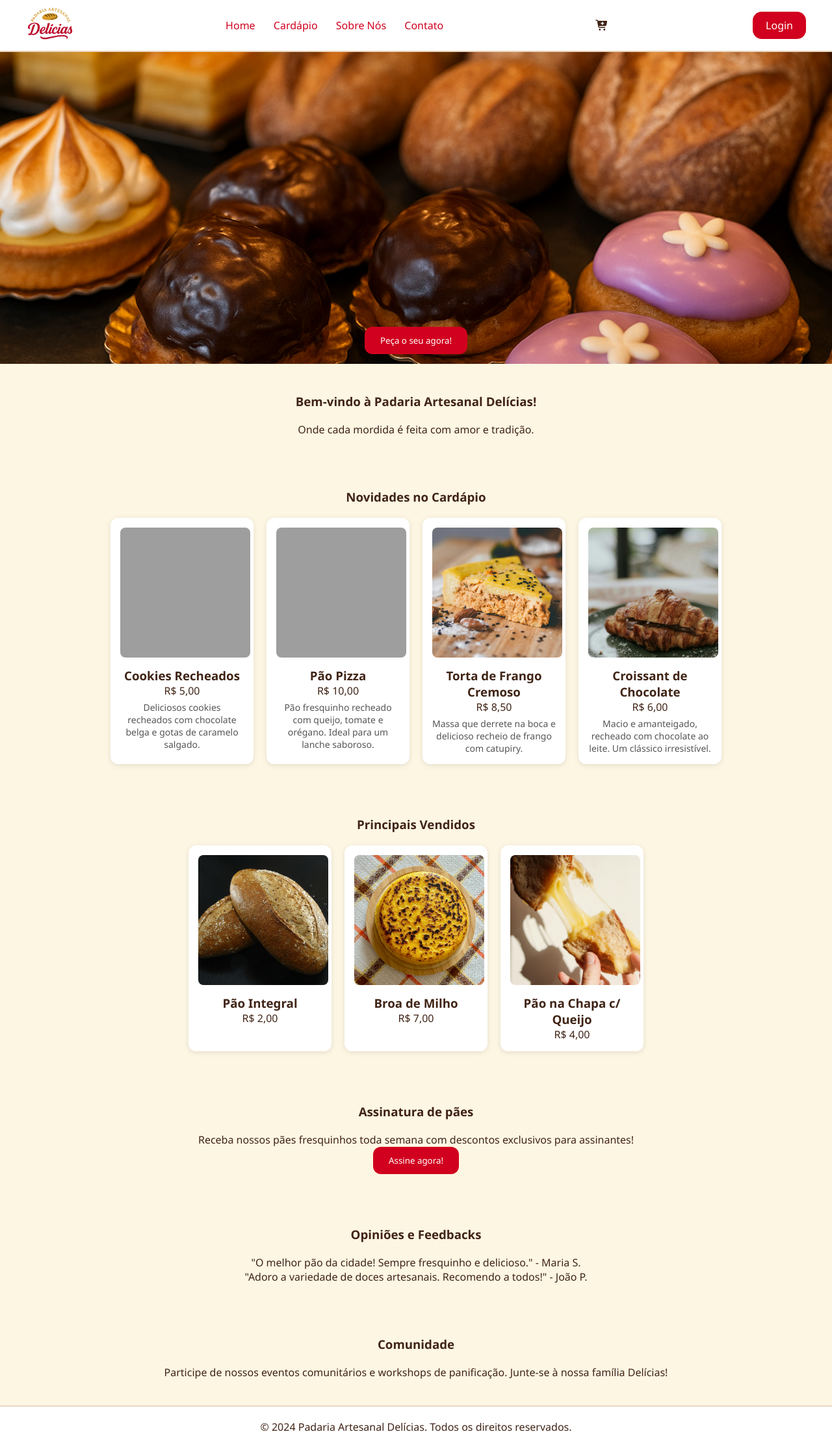
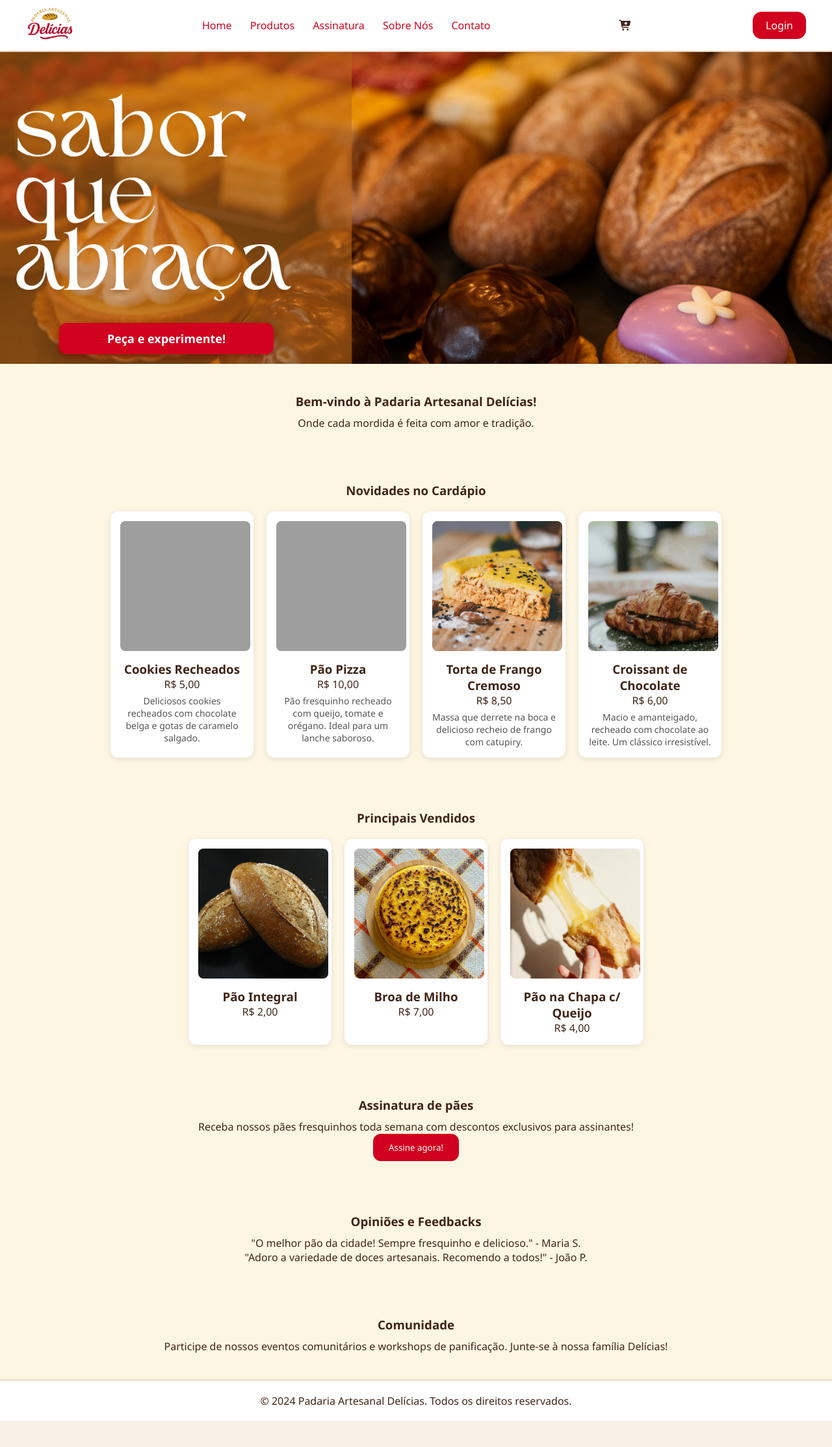
Before and after one commit to Gb-gomes/ProjetoSitePadaria, a PHP site: page / in a window 1280 px wide. Shown: the whole page at 65% size. After the commit the page ends 2187 px from the top, so only its background shows below. Run offline with PHP 8.4, Linux system fonts and the light colour scheme; some libraries are stand-ins or nearby versions; grey boxes are pictures that could not be loaded.

Commit message:
Estilização do botão do banner

```diff
--- a/index.css
+++ b/index.css
@@ -68,16 +68,25 @@ nav a:hover {
 }
 
 .button-comprar {
-    position: absolute;
+    align-items: flex-end;
+    position:absolute;
     bottom: 20px;
-    left: 50%;
+    box-shadow: 0 4px 11px 0 rgba(114, 3, 3, 0.6);
+    left: 20%;
     transform: translateX(-50%);
-    padding: 12px 24px;
+    padding: 12px 74px;
     background: #D1001E;
     color: #fff;
     border: none;
     border-radius: 12px;
     cursor: pointer;
+    font-family: Segoe UI, Tahoma, Geneva, Verdana, 'sans-serif';
+    font-size: large;
+    font-weight:bold;
+}
+
+.button-comprar:hover {
+  box-shadow: 0 4px 11px 0 #faa3a399;
 }
 
 /* SEÇÕES */
@@ -92,7 +101,7 @@ nav a:hover {
 }
 
 h1 {
-    margin-bottom: 20px;
+    margin-bottom: 10px;
 }
 
 /* PRODUTOS GRID */
--- a/index.html
+++ b/index.html
@@ -20,9 +20,11 @@
 
             <nav>
                 <a href="index.html">Home</a>
-                <a href="index_cardapio.html">Cardápio</a>
+                <a href="index_cardapio.html">Produtos</a>
+                <a href="index_assinatura.html">Assinatura</a>
                 <a href="index_sobre_nos.html">Sobre Nós</a>
                 <a href="index_contato.html">Contato</a>
+
             </nav>
 
             <section class="carrinho">
@@ -36,8 +38,8 @@
 
         <main>
             <section class="container_banner">
-                <img src="img/banner paes.png" alt="Banner de Pães">
-                <button class="button-comprar">Peça o seu agora!</button>
+                <img src="img/fresh-0,3.png" alt="Hero image - banner de Pães">
+                <button class="button-comprar">Peça e experimente!</button>
             </section>
 
             <section class="welcome-section">
```
Also changed, not shown: Produtos.css (added), Produtos.html (added), img/fresh-0,3.png (added), index.assinatura.css (added), index_assinatura.html (added).
